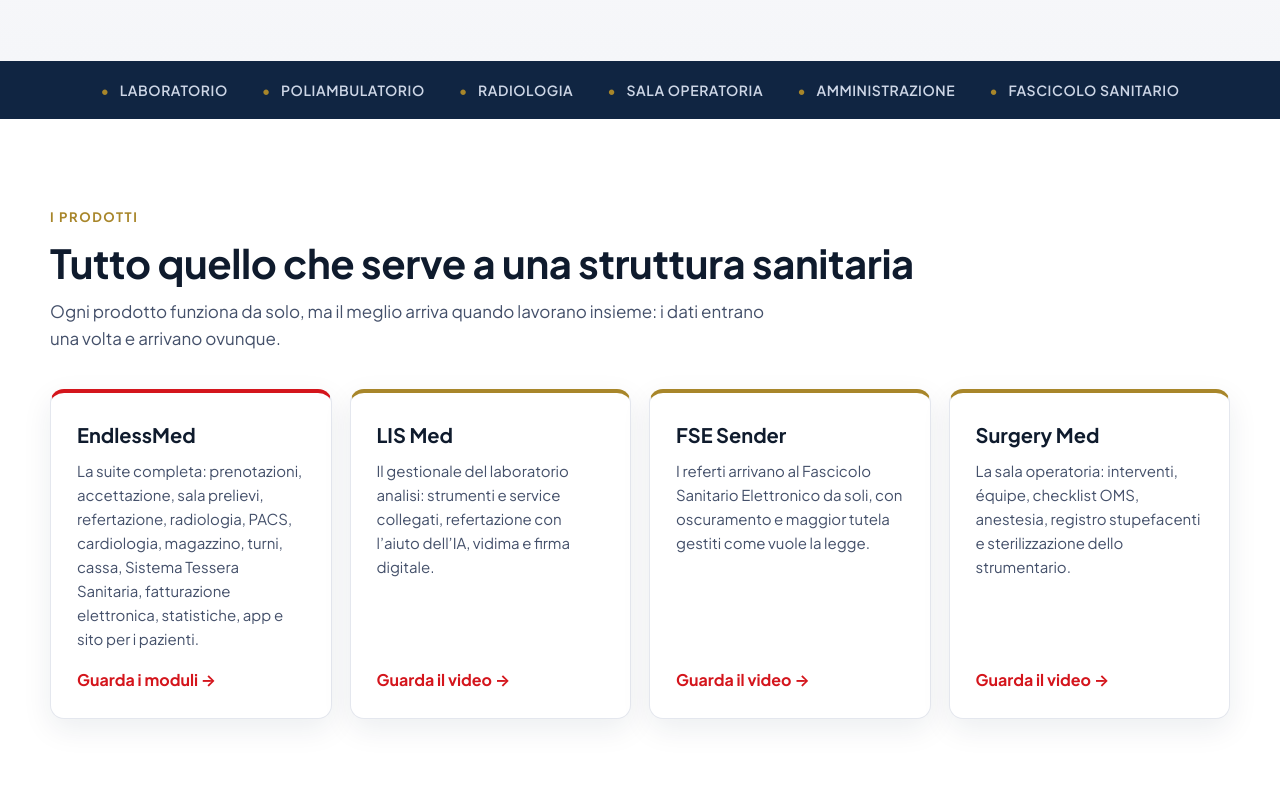
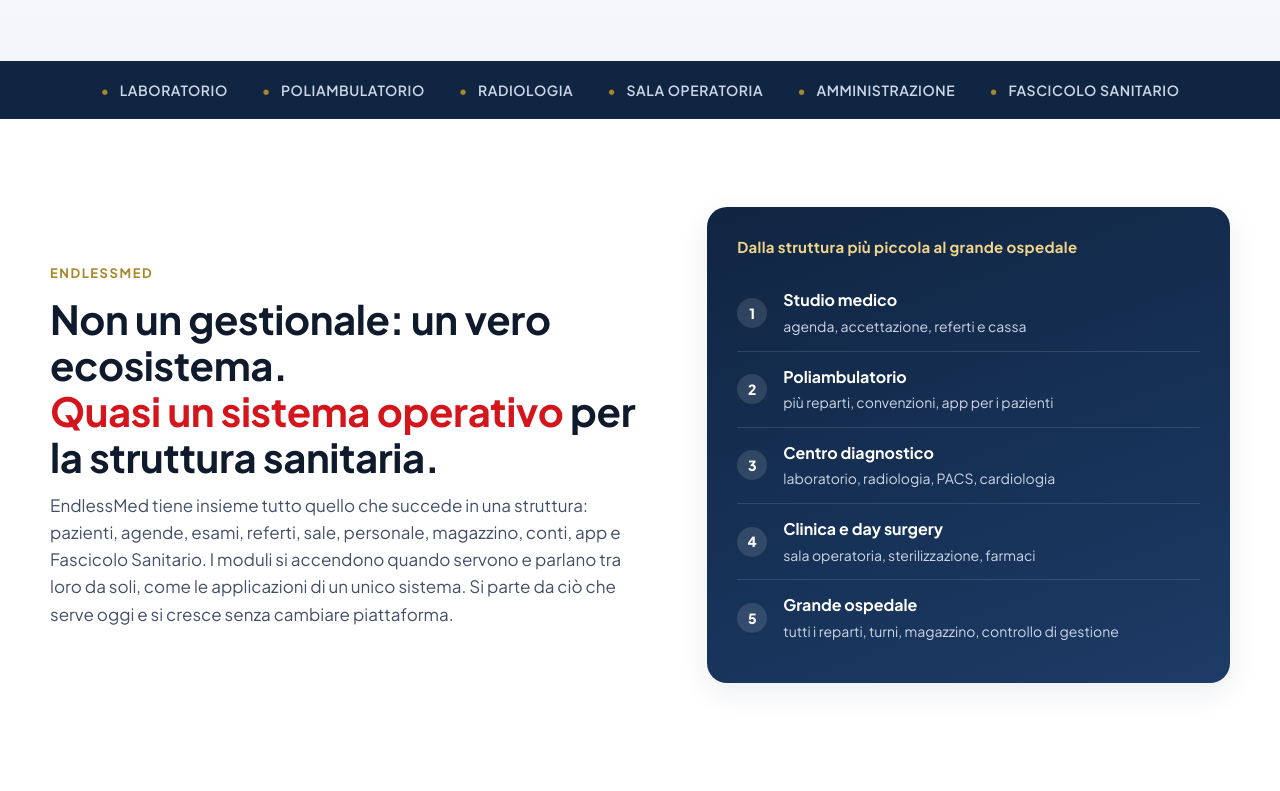
Before and after one commit to Johannes1979I/gp1-hs-sito, a plain HTML site: page index.html in a window 1280 px wide. Shown: the part 709-1500 px from the top of the page. Drawn offline with Linux system fonts and the light colour scheme.

Commit message:
Home: EndlessMed come ecosistema, quasi un sistema operativo per la struttura sanitaria
Nuova sezione dopo la fascia dei reparti: dallo studio medico al grande ospedale.

Co-Authored-By: Claude Opus 5.5 <noreply@anthropic.com>

```diff
--- a/assets/css/style.css
+++ b/assets/css/style.css
@@ -78,6 +78,20 @@ h2 { font-size: clamp(28px, 3.4vw, 40px); line-height: 1.15; margin: 0 0 12px; l
 .section--alt { background: var(--bg-alt); }
 .h3 { font-size: 20px; margin: 40px 0 18px; }
 
+/* ecosistema */
+.eco { padding-bottom: 40px; }
+.eco__grid { display: grid; grid-template-columns: 1.15fr 1fr; gap: 56px; align-items: center; }
+.eco h2 .accent { color: var(--red); }
+.eco .sub { margin-bottom: 0; }
+.eco__scale { background: linear-gradient(160deg, var(--navy), #1c3b66); color: #fff; border-radius: 20px; padding: 28px 30px; box-shadow: var(--shadow); }
+.eco__scale-tit { margin: 0 0 16px; font-weight: 700; color: #f1d58b; font-size: 15px; letter-spacing: .02em; }
+.eco__scale ol { list-style: none; margin: 0; padding: 0; counter-reset: s; }
+.eco__scale li { position: relative; padding: 12px 0 12px 46px; border-top: 1px solid rgba(255, 255, 255, .12); counter-increment: s; }
+.eco__scale li:first-child { border-top: 0; }
+.eco__scale li::before { content: counter(s); position: absolute; left: 0; top: 50%; transform: translateY(-50%); width: 30px; height: 30px; border-radius: 50%; display: grid; place-items: center; font-weight: 800; font-size: 14px; background: rgba(255, 255, 255, .12); }
+.eco__scale li strong { display: block; font-size: 16px; }
+.eco__scale li span { font-size: 14px; color: #cdd6e6; }
+
 /* prodotti */
 .products { display: grid; grid-template-columns: repeat(4, 1fr); gap: 18px; }
 .product { background: #fff; border: 1px solid var(--line); border-radius: var(--radius); padding: 26px; box-shadow: var(--shadow); display: flex; flex-direction: column; gap: 8px; border-top: 4px solid var(--gold); }
@@ -153,7 +167,7 @@ button.btn { font-family: inherit; }
 
 /* schermi piccoli */
 @media (max-width: 960px) {
-  .hero__grid, .contacts { grid-template-columns: 1fr; gap: 36px; }
+  .hero__grid, .contacts, .eco__grid { grid-template-columns: 1fr; gap: 36px; }
   .products { grid-template-columns: repeat(2, 1fr); }
   .why { grid-template-columns: repeat(2, 1fr); }
   .cards--3 { grid-template-columns: 1fr 1fr; }
--- a/index.html
+++ b/index.html
@@ -67,6 +67,28 @@
     </div>
   </section>
 
+  <section class="section eco" id="ecosistema">
+    <div class="wrap eco__grid">
+      <div>
+        <p class="eyebrow">EndlessMed</p>
+        <h2>Non un gestionale: un vero ecosistema.<br><span class="accent">Quasi un sistema operativo</span> per la struttura sanitaria.</h2>
+        <p class="sub">EndlessMed tiene insieme tutto quello che succede in una struttura: pazienti, agende, esami, referti, sale,
+          personale, magazzino, conti, app e Fascicolo Sanitario. I moduli si accendono quando servono e parlano tra loro
+          da soli, come le applicazioni di un unico sistema. Si parte da ciò che serve oggi e si cresce senza cambiare piattaforma.</p>
+      </div>
+      <div class="eco__scale" aria-label="Per quali strutture">
+        <p class="eco__scale-tit">Dalla struttura più piccola al grande ospedale</p>
+        <ol>
+          <li><strong>Studio medico</strong><span>agenda, accettazione, referti e cassa</span></li>
+          <li><strong>Poliambulatorio</strong><span>più reparti, convenzioni, app per i pazienti</span></li>
+          <li><strong>Centro diagnostico</strong><span>laboratorio, radiologia, PACS, cardiologia</span></li>
+          <li><strong>Clinica e day surgery</strong><span>sala operatoria, sterilizzazione, farmaci</span></li>
+          <li><strong>Grande ospedale</strong><span>tutti i reparti, turni, magazzino, controllo di gestione</span></li>
+        </ol>
+      </div>
+    </div>
+  </section>
+
   <section class="section" id="prodotti">
     <div class="wrap">
       <p class="eyebrow">I prodotti</p>
@@ -75,7 +97,7 @@
       <div class="products">
         <article class="product product--main">
           <h3>EndlessMed</h3>
-          <p>La suite completa: prenotazioni, accettazione, sala prelievi, refertazione, radiologia, PACS, cardiologia,
+          <p>L’ecosistema completo, quasi un sistema operativo per la struttura: prenotazioni, accettazione, sala prelievi, refertazione, radiologia, PACS, cardiologia,
             magazzino, turni, cassa, Sistema Tessera Sanitaria, fatturazione elettronica, statistiche, app e sito per i pazienti.</p>
           <a class="link" href="#video" data-filtro="sportello">Guarda i moduli</a>
         </article>
```
